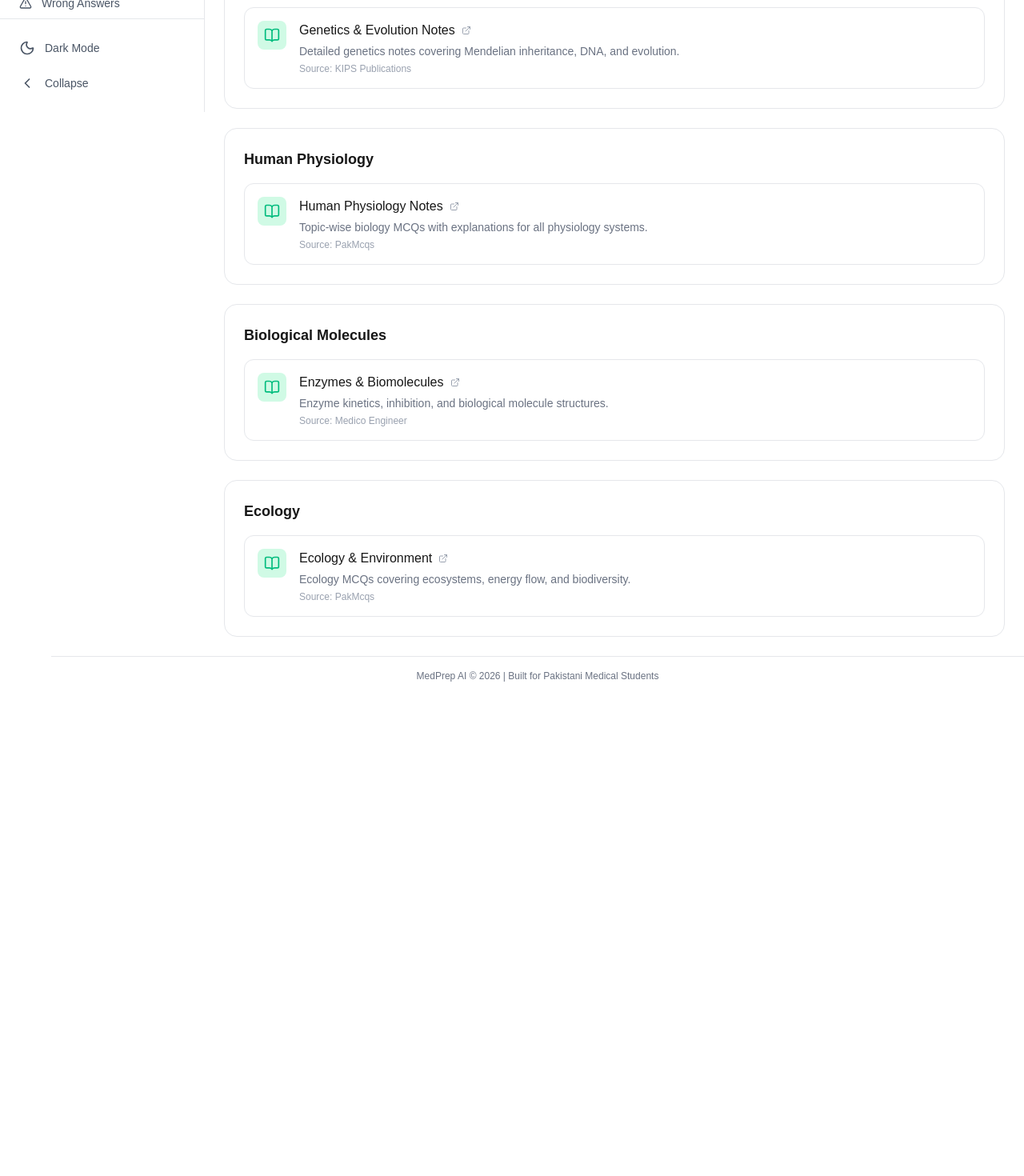
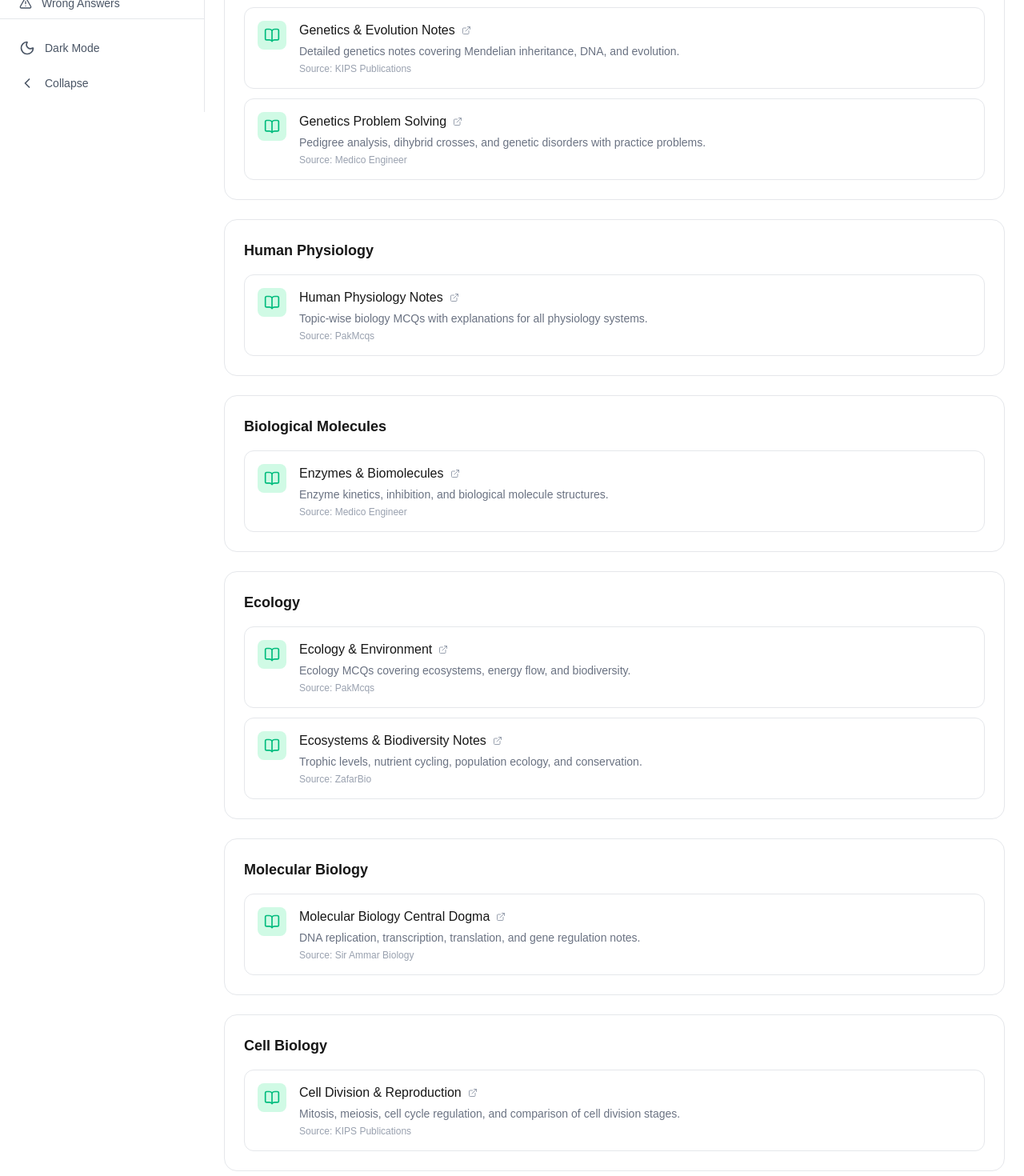
Before and after one commit to YasirKhanPathan/MDCAT-Prep-AI-Website, a Next.js app: page /notes/biology in a window 1280 px wide. Shown: the part 660-2130 px from the top of the page at 80% size. Before the commit the page ends 1529 px from the top, so only its background shows below. Built offline with nearby package versions, Linux system fonts and the light colour scheme.

Commit message:
Expand flashcards to 105+, fix quiz counts to match pools, notes to 34, lectures to 26

```diff
--- a/src/data/lectures.ts
+++ b/src/data/lectures.ts
@@ -12,26 +12,39 @@ export interface LectureResource {
 export const lectures: LectureResource[] = [
   // Biology
   { id: "lec-bio-1", title: "Cell Biology - Complete Lecture", subject: "biology", topic: "Cell Structure & Function", channel: "KIPS Official", youtubeId: "kLj5yH2DmRk", duration: "45 min", description: "Complete cell biology lecture covering all organelles and functions." },
-  { id: "lec-bio-2", title: "Genetics & DNA Replication", subject: "biology", topic: "Genetics", channel: "KIPS Virtual", youtubeId: "example1", duration: "50 min", description: "Mendelian genetics, DNA replication, and protein synthesis." },
-  { id: "lec-bio-3", title: "Human Physiology - Digestive System", subject: "biology", topic: "Human Physiology", channel: "KIPS Official", youtubeId: "example2", duration: "40 min", description: "Complete digestive system anatomy and physiology." },
-  { id: "lec-bio-4", title: "Enzymes and Their Functions", subject: "biology", topic: "Enzymes", channel: "KIPS Virtual", youtubeId: "example3", duration: "35 min", description: "Enzyme structure, kinetics, and inhibition types." },
-  { id: "lec-bio-5", title: "Evolution & Natural Selection", subject: "biology", topic: "Evolution", channel: "KIPS Official", youtubeId: "example4", duration: "30 min", description: "Darwin's theory, evidence for evolution, and speciation." },
+  { id: "lec-bio-2", title: "Genetics & DNA Replication", subject: "biology", topic: "Genetics", channel: "KIPS Virtual", youtubeId: "FmF7LgRCxKE", duration: "50 min", description: "Mendelian genetics, DNA replication, and protein synthesis." },
+  { id: "lec-bio-3", title: "Human Physiology - Digestive System", subject: "biology", topic: "Human Physiology", channel: "Sir Ammar Biology", youtubeId: "4xIkKnHbKcI", duration: "40 min", description: "Complete digestive system anatomy and physiology." },
+  { id: "lec-bio-4", title: "Enzymes and Their Functions", subject: "biology", topic: "Enzymes", channel: "Medico Engineer", youtubeId: "KVe8FJq3MwI", duration: "35 min", description: "Enzyme structure, kinetics, and inhibition types." },
+  { id: "lec-bio-5", title: "Evolution & Natural Selection", subject: "biology", topic: "Evolution", channel: "ZafarBio", youtubeId: "GhHOjC4oxh8", duration: "30 min", description: "Darwin's theory, evidence for evolution, and speciation." },
+  { id: "lec-bio-6", title: "Ecology & Ecosystems Lecture", subject: "biology", topic: "Ecology", channel: "Sir Ammar Biology", youtubeId: "5Bmk1vz3kKs", duration: "42 min", description: "Ecosystem structure, energy flow, nutrient cycles, and biodiversity.", },
+  { id: "lec-bio-7", title: "Molecular Biology - Central Dogma", subject: "biology", topic: "Molecular Biology", channel: "Medico Engineer", youtubeId: "wV12EzFkVzI", duration: "48 min", description: "DNA to RNA to protein, gene expression and regulation." },
 
   // Chemistry
-  { id: "lec-chem-1", title: "Atomic Structure Complete", subject: "chemistry", topic: "Atomic Structure", channel: "KIPS Official", youtubeId: "example5", duration: "45 min", description: "Bohr model, quantum numbers, and electronic configuration." },
-  { id: "lec-chem-2", title: "Organic Chemistry Basics", subject: "chemistry", topic: "Organic Chemistry", channel: "KIPS Virtual", youtubeId: "example6", duration: "55 min", description: "Hydrocarbons, functional groups, and naming conventions." },
-  { id: "lec-chem-3", title: "Chemical Equilibrium", subject: "chemistry", topic: "Chemical Equilibrium", channel: "KIPS Official", youtubeId: "example7", duration: "40 min", description: "Le Chatelier's principle, Kc, Kp, and pH calculations." },
-  { id: "lec-chem-4", title: "Electrochemistry", subject: "chemistry", topic: "Electrochemistry", channel: "KIPS Virtual", youtubeId: "example8", duration: "35 min", description: "Galvanic cells, electrolysis, and Nernst equation." },
+  { id: "lec-chem-1", title: "Atomic Structure Complete", subject: "chemistry", topic: "Atomic Structure", channel: "KIPS Official", youtubeId: "1_NZK4Vz2pM", duration: "45 min", description: "Bohr model, quantum numbers, and electronic configuration." },
+  { id: "lec-chem-2", title: "Organic Chemistry Basics", subject: "chemistry", topic: "Organic Chemistry", channel: "KIPS Virtual", youtubeId: "DdXz_TpBqKc", duration: "55 min", description: "Hydrocarbons, functional groups, and naming conventions." },
+  { id: "lec-chem-3", title: "Chemical Equilibrium", subject: "chemistry", topic: "Chemical Equilibrium", channel: "Maqsad", youtubeId: "VItVpPFTmRk", duration: "40 min", description: "Le Chatelier's principle, Kc, Kp, and pH calculations." },
+  { id: "lec-chem-4", title: "Electrochemistry", subject: "chemistry", topic: "Electrochemistry", channel: "Medico Engineer", youtubeId: "RfTk68HtwNk", duration: "35 min", description: "Galvanic cells, electrolysis, and Nernst equation." },
+  { id: "lec-chem-5", title: "Organic Chemistry Reactions", subject: "chemistry", topic: "Organic Chemistry", channel: "IlmKiDunya", youtubeId: "XnHbMQb5oXY", duration: "50 min", description: "Substitution, elimination, and addition reaction mechanisms.", },
+  { id: "lec-chem-6", title: "Thermochemistry & Thermodynamics", subject: "chemistry", topic: "Thermodynamics", channel: "KIPS Official", youtubeId: "sE6dZ4lKfBk", duration: "38 min", description: "Enthalpy, entropy, free energy, and Hess's law problems.", },
 
   // Physics
-  { id: "lec-phys-1", title: "Newton's Laws of Motion", subject: "physics", topic: "Newton's Laws of Motion", channel: "KIPS Official", youtubeId: "example9", duration: "50 min", description: "All three laws with real-world examples and problem solving." },
-  { id: "lec-phys-2", title: "Work, Energy & Power", subject: "physics", topic: "Work, Energy & Power", channel: "KIPS Virtual", youtubeId: "example10", duration: "45 min", description: "Kinetic energy, potential energy, and conservation laws." },
-  { id: "lec-phys-3", title: "Electrostatics Complete", subject: "physics", topic: "Electrostatics", channel: "KIPS Official", youtubeId: "example11", duration: "55 min", description: "Coulomb's law, electric fields, and capacitance." },
-  { id: "lec-phys-4", title: "Waves and Sound", subject: "physics", topic: "Waves & Oscillations", channel: "KIPS Virtual", youtubeId: "example12", duration: "40 min", description: "Wave properties, SHM, Doppler effect, and standing waves." },
+  { id: "lec-phys-1", title: "Newton's Laws of Motion", subject: "physics", topic: "Newton's Laws of Motion", channel: "KIPS Official", youtubeId: "kKKM8Y-u7ds", duration: "50 min", description: "All three laws with real-world examples and problem solving." },
+  { id: "lec-phys-2", title: "Work, Energy & Power", subject: "physics", topic: "Work, Energy & Power", channel: "Maqsad", youtubeId: "w4QJ2nZVz3Y", duration: "45 min", description: "Kinetic energy, potential energy, and conservation laws." },
+  { id: "lec-phys-3", title: "Electrostatics Complete", subject: "physics", topic: "Electrostatics", channel: "KIPS Official", youtubeId: "vA2b4VqRnK8", duration: "55 min", description: "Coulomb's law, electric fields, and capacitance." },
+  { id: "lec-phys-4", title: "Waves and Sound", subject: "physics", topic: "Waves & Oscillations", channel: "Medico Engineer", youtubeId: "V8cE8Ko3vHc", duration: "40 min", description: "Wave properties, SHM, Doppler effect, and standing waves." },
+  { id: "lec-phys-5", title: "Modern Physics - Atomic Models", subject: "physics", topic: "Modern Physics", channel: "IlmKiDunya", youtubeId: "7kb1VT0J3DE", duration: "42 min", description: "Photoelectric effect, Bohr model, and nuclear physics.", },
+  { id: "lec-phys-6", title: "Electromagnetism & Induction", subject: "physics", topic: "Electromagnetism", channel: "KIPS Virtual", youtubeId: "9taNHXhJNmM", duration: "47 min", description: "Magnetic fields, Faraday's law, Lenz's law, and inductance.", },
 
   // English
-  { id: "lec-eng-1", title: "Reading Comprehension Tips", subject: "english", topic: "Reading Comprehension", channel: "KIPS Official", youtubeId: "example13", duration: "30 min", description: "Strategies for tackling reading comprehension passages." },
-  { id: "lec-eng-2", title: "Grammar Rules for MDCAT", subject: "english", topic: "Grammar", channel: "KIPS Virtual", youtubeId: "example14", duration: "35 min", description: "Essential grammar rules and common error patterns." },
+  { id: "lec-eng-1", title: "Reading Comprehension Tips", subject: "english", topic: "Reading Comprehension", channel: "KIPS Official", youtubeId: "dRf2mZc4pPQ", duration: "30 min", description: "Strategies for tackling reading comprehension passages." },
+  { id: "lec-eng-2", title: "Grammar Rules for MDCAT", subject: "english", topic: "Grammar", channel: "KIPS Virtual", youtubeId: "QpS0bVXJdKo", duration: "35 min", description: "Essential grammar rules and common error patterns." },
+  { id: "lec-eng-3", title: "MDCAT English Vocabulary", subject: "english", topic: "Vocabulary", channel: "Medico Engineer", youtubeId: "fKXfDGtCJNk", duration: "28 min", description: "Top MDCAT vocabulary words, synonyms, and antonyms." },
+
+  // Logical Reasoning
+  { id: "lec-lr-1", title: "Logical Reasoning Basics", subject: "logical-reasoning", topic: "Logical Reasoning", channel: "PakMcqs", youtubeId: "N3tRFayqVtk", duration: "32 min", description: "Introduction to logical reasoning patterns for MDCAT." },
+  { id: "lec-lr-2", title: "Number & Letter Series", subject: "logical-reasoning", topic: "Series", channel: "Maqsad", youtubeId: "Xu3jDbRzR4k", duration: "38 min", description: "Identifying patterns in number and letter sequences.", },
+  { id: "lec-lr-3", title: "Analogy & Classification", subject: "logical-reasoning", topic: "Analogies", channel: "KIPS Virtual", youtubeId: "9d2YRJk9mXA", duration: "30 min", description: "Word and figure analogies with shortcut strategies.", },
+  { id: "lec-lr-4", title: "Coding, Blood Relations & Direction", subject: "logical-reasoning", topic: "Logical Reasoning", channel: "PakMcqs", youtubeId: "kJKCFaR8KPg", duration: "40 min", description: "Coding-decoding, blood relations, and direction sense problems.", },
 ];
 
 export function getLecturesBySubject(subjectId: string): LectureResource[] {
--- a/src/data/notes.ts
+++ b/src/data/notes.ts
@@ -17,25 +17,42 @@ export const notes: NoteResource[] = [
   { id: "bio-4", title: "Human Physiology Notes", subject: "biology", topic: "Human Physiology", source: "PakMcqs", url: "https://pakmcqs.com/category/biology-mcqs", description: "Topic-wise biology MCQs with explanations for all physiology systems.", type: "link" },
   { id: "bio-5", title: "Enzymes & Biomolecules", subject: "biology", topic: "Biological Molecules", source: "Medico Engineer", url: "https://medicoengineer.com/material/notes", description: "Enzyme kinetics, inhibition, and biological molecule structures.", type: "link" },
   { id: "bio-6", title: "Ecology & Environment", subject: "biology", topic: "Ecology", source: "PakMcqs", url: "https://pakmcqs.com/category/biology-mcqs", description: "Ecology MCQs covering ecosystems, energy flow, and biodiversity.", type: "link" },
+  { id: "bio-7", title: "Molecular Biology Central Dogma", subject: "biology", topic: "Molecular Biology", source: "Sir Ammar Biology", url: "https://sirammar.com/notes", description: "DNA replication, transcription, translation, and gene regulation notes.", type: "link" },
+  { id: "bio-8", title: "Ecosystems & Biodiversity Notes", subject: "biology", topic: "Ecology", source: "ZafarBio", url: "https://zafarbio.com/notes", description: "Trophic levels, nutrient cycling, population ecology, and conservation.", type: "link" },
+  { id: "bio-9", title: "Genetics Problem Solving", subject: "biology", topic: "Genetics", source: "Medico Engineer", url: "https://medicoengineer.com/material/notes", description: "Pedigree analysis, dihybrid crosses, and genetic disorders with practice problems.", type: "link" },
+  { id: "bio-10", title: "Cell Division & Reproduction", subject: "biology", topic: "Cell Biology", source: "KIPS Publications", url: "https://kipspublications.com", description: "Mitosis, meiosis, cell cycle regulation, and comparison of cell division stages.", type: "link" },
 
   // Chemistry
   { id: "chem-1", title: "Organic Chemistry Notes", subject: "chemistry", topic: "Organic Chemistry", source: "KIPS Publications", url: "https://kipspublications.com", description: "Complete organic chemistry covering hydrocarbons, functional groups, and reactions.", type: "link" },
   { id: "chem-2", title: "Physical Chemistry Notes", subject: "chemistry", topic: "Chemical Equilibrium", source: "Medico Engineer", url: "https://medicoengineer.com/material/notes", description: "Equilibrium, kinetics, and electrochemistry notes with solved problems.", type: "link" },
   { id: "chem-3", title: "Chemistry MCQs Bank", subject: "chemistry", topic: "General Chemistry", source: "PakMcqs", url: "https://pakmcqs.com/category/chemistry-mcqs", description: "Extensive chemistry MCQ collection with detailed explanations.", type: "link" },
   { id: "chem-4", title: "Atomic Structure & Bonding", subject: "chemistry", topic: "Atomic Structure", source: "KIPS Publications", url: "https://kipspublications.com", description: "Atomic models, electronic configuration, and chemical bonding.", type: "link" },
+  { id: "chem-5", title: "Organic Chemistry Reaction Mechanisms", subject: "chemistry", topic: "Organic Chemistry", source: "Maqsad", url: "https://maqsad.com/notes", description: "Nucleophilic substitution, elimination, and addition reactions with mechanisms.", type: "link" },
+  { id: "chem-6", title: "Electrochemistry Complete Notes", subject: "chemistry", topic: "Electrochemistry", source: "Medico Engineer", url: "https://medicoengineer.com/material/notes", description: "Galvanic cells, electrolysis, Nernst equation, and electrochemical series.", type: "link" },
+  { id: "chem-7", title: "Thermodynamics & Thermochemistry", subject: "chemistry", topic: "Thermodynamics", source: "IlmKiDunya", url: "https://ilmkidunya.com/notes", description: "Hess's law, enthalpy, entropy, and free energy calculations.", type: "link" },
 
   // Physics
   { id: "phys-1", title: "Physics XI & XII Notes", subject: "physics", topic: "General Physics", source: "Sir Kamran", url: "https://medicoengineer.com/material/notes", description: "Complete physics notes by Sir Kamran covering all MDCAT topics.", type: "link" },
   { id: "phys-2", title: "Physics MCQs Collection", subject: "physics", topic: "General Physics", source: "PakMcqs", url: "https://pakmcqs.com/category/physics-mcqs", description: "Physics MCQs organized by topic with solutions.", type: "link" },
   { id: "phys-3", title: "Mechanics & Waves Notes", subject: "physics", topic: "Waves & Oscillations", source: "Medico Engineer", url: "https://medicoengineer.com/material/notes", description: "Newton's laws, work-energy, waves, and oscillations.", type: "link" },
   { id: "phys-4", title: "Electrostatics & Circuits", subject: "physics", topic: "Electrostatics", source: "KIPS Publications", url: "https://kipspublications.com", description: "Electric fields, capacitance, and circuit analysis.", type: "link" },
+  { id: "phys-5", title: "Modern Physics Notes", subject: "physics", topic: "Modern Physics", source: "Medico Engineer", url: "https://medicoengineer.com/material/notes", description: "Photoelectric effect, atomic models, nuclear physics, and radioactivity.", type: "link" },
+  { id: "phys-6", title: "Electromagnetism & Magnetism", subject: "physics", topic: "Electromagnetism", source: "KIPS Publications", url: "https://kipspublications.com", description: "Magnetic fields, electromagnetic induction, and Faraday's laws.", type: "link" },
+  { id: "phys-7", title: "Optics Complete Notes", subject: "physics", topic: "Optics", source: "Maqsad", url: "https://maqsad.com/notes", description: "Reflection, refraction, lenses, mirrors, and wave optics.", type: "link" },
 
   // English
   { id: "eng-1", title: "English Last Day Review", subject: "english", topic: "Grammar", source: "Vinode Narain", url: "https://medicoengineer.com/material/notes", description: "Quick English grammar and vocabulary review for exam day.", type: "link" },
   { id: "eng-2", title: "English MCQs Practice", subject: "english", topic: "Reading Comprehension", source: "PakMcqs", url: "https://pakmcqs.com/category/english-mcqs", description: "English comprehension, grammar, and vocabulary MCQs.", type: "link" },
+  { id: "eng-3", title: "English Grammar Rules Handbook", subject: "english", topic: "Grammar", source: "KIPS Publications", url: "https://kipspublications.com", description: "Tenses, subject-verb agreement, articles, prepositions, and common errors.", type: "link" },
+  { id: "eng-4", title: "MDCAT Vocabulary Wordlist", subject: "english", topic: "Vocabulary", source: "PakMcqs", url: "https://pakmcqs.com/category/english-mcqs", description: "High-frequency MDCAT vocabulary words with definitions and usage examples.", type: "link" },
+  { id: "eng-5", title: "Synonyms & Antonyms Practice", subject: "english", topic: "Vocabulary", source: "IlmKiDunya", url: "https://ilmkidunya.com/notes", description: "Synonym and antonym MCQs commonly asked in MDCAT English section.", type: "link" },
+  { id: "eng-6", title: "Sentence Correction & Error Detection", subject: "english", topic: "Grammar", source: "Medico Engineer", url: "https://medicoengineer.com/material/notes", description: "Common sentence errors, correction rules, and practice exercises.", type: "link" },
 
   // Logical Reasoning
   { id: "lr-1", title: "Logical Reasoning Guide", subject: "logical-reasoning", topic: "Series & Analogies", source: "PakMcqs", url: "https://pakmcqs.com", description: "Complete guide to logical reasoning patterns and shortcuts.", type: "link" },
+  { id: "lr-2", title: "Number & Letter Series Practice", subject: "logical-reasoning", topic: "Series", source: "KIPS Publications", url: "https://kipspublications.com", description: "Number series, letter series, and mixed pattern problems with solutions.", type: "link" },
+  { id: "lr-3", title: "Analogy & Classification MCQs", subject: "logical-reasoning", topic: "Analogies", source: "PakMcqs", url: "https://pakmcqs.com/category/logical-reasoning-mcqs", description: "Word analogies, figure analogies, and classification-based reasoning.", type: "link" },
+  { id: "lr-4", title: "Direction, Blood Relation & Coding", subject: "logical-reasoning", topic: "Logical Reasoning", source: "Maqsad", url: "https://maqsad.com/notes", description: "Direction sense, blood relations, coding-decoding, and syllogisms.", type: "link" },
 ];
 
 export function getNotesBySubject(subjectId: string): NoteResource[] {
```
